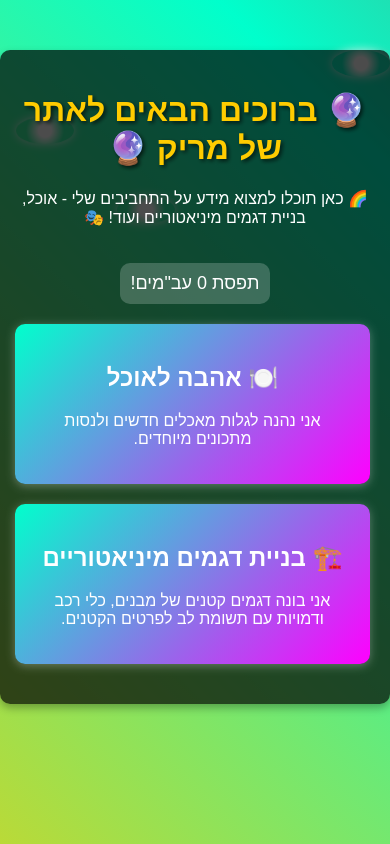
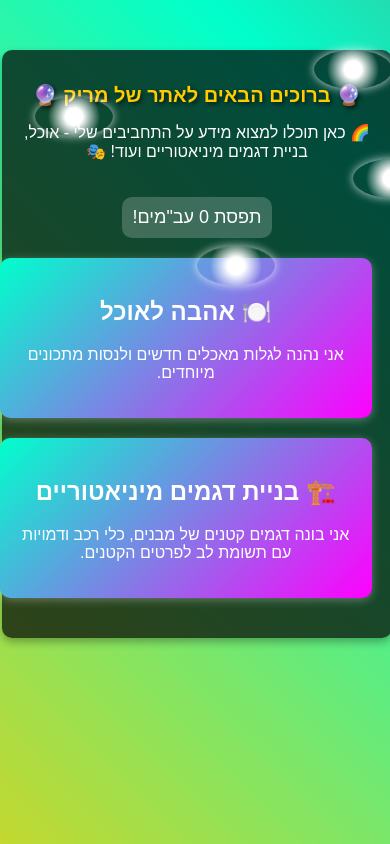
Before and after one commit to shaharc94/marik, a plain HTML site: page index.html in a window 390 px wide. Drawn offline with Linux system fonts and the light colour scheme.

Commit message:
Update index.html

```diff
--- a/index.html
+++ b/index.html
@@ -15,7 +15,7 @@
             color: #fff;
             margin: 0;
             padding: 0;
-            overflow: hidden;
+            overflow-x: hidden;
         }
         @keyframes psychedelicBG {
             0% { background-position: 0% 50%; }
@@ -30,6 +30,7 @@
             box-shadow: 0 4px 8px rgba(0,0,0,0.3);
             margin-top: 50px;
             position: relative;
+            z-index: 1;
         }
         h1 {
             color: #ffcc00;
@@ -47,29 +48,30 @@
             max-width: 600px;
         }
         .hobby:hover {
-            transform: scale(1.1);
-            background: linear-gradient(135deg, #ff0000, #00ffcc);
+            transform: scale(1.05);
         }
         .ufo {
             position: absolute;
-            width: 8vw;
-            height: 4vw;
+            width: 15vw;
+            height: 7vw;
             background: radial-gradient(circle, #fff 20%, transparent 60%);
             border-radius: 50%;
             box-shadow: 0px 0px 10px rgba(255, 255, 255, 0.8);
-            animation: floatUFO 5s infinite alternate ease-in-out, moveUFO 10s infinite linear;
+            animation: floatUFO 5s infinite alternate ease-in-out, moveUFO 6s infinite linear;
             cursor: pointer;
+            touch-action: manipulation;
+            z-index: 2;
         }
         @keyframes floatUFO {
             0% { transform: translateY(0px); }
             100% { transform: translateY(-10px); }
         }
         @keyframes moveUFO {
-            0% { left: -10vw; top: 10%; }
-            25% { left: 25vw; top: 20%; }
-            50% { left: 50vw; top: 40%; }
-            75% { left: 75vw; top: 20%; }
-            100% { left: 110vw; top: 50%; }
+            0% { left: -15vw; top: 5%; }
+            25% { left: 20vw; top: 15%; }
+            50% { left: 50vw; top: 30%; }
+            75% { left: 80vw; top: 10%; }
+            100% { left: 110vw; top: 40%; }
         }
         .ufo1 { animation-delay: 0s; }
         .ufo2 { animation-delay: 2s; }
@@ -83,27 +85,30 @@
             background: rgba(255, 255, 255, 0.2);
             border-radius: 10px;
             display: inline-block;
+            z-index: 1;
         }
         @media (max-width: 600px) {
-            .ufo { width: 15vw; height: 7vw; }
-            .hobby { width: 90%; }
+            .ufo { width: 20vw; height: 10vw; }
+            .hobby { width: 95%; }
             #score { font-size: 18px; }
+            h1 { font-size: 20px; }
         }
     </style>
     <script>
         let score = 0;
-        function catchUFO() {
+        function catchUFO(element) {
             score++;
             document.getElementById('score').innerText = "תפסת " + score + " עב" + '״' + "מים!";
             alert("אלוף! תפסת את העב״מ!");
+            element.style.display = "none";
         }
     </script>
 </head>
 <body>
-    <div class="ufo ufo1" onclick="catchUFO()"></div>
-    <div class="ufo ufo2" onclick="catchUFO()"></div>
-    <div class="ufo ufo3" onclick="catchUFO()"></div>
-    <div class="ufo ufo4" onclick="catchUFO()"></div>
+    <div class="ufo ufo1" onclick="catchUFO(this)"></div>
+    <div class="ufo ufo2" onclick="catchUFO(this)"></div>
+    <div class="ufo ufo3" onclick="catchUFO(this)"></div>
+    <div class="ufo ufo4" onclick="catchUFO(this)"></div>
 
     <div class="container">
         <h1>🔮 ברוכים הבאים לאתר של מריק 🔮</h1>
```
